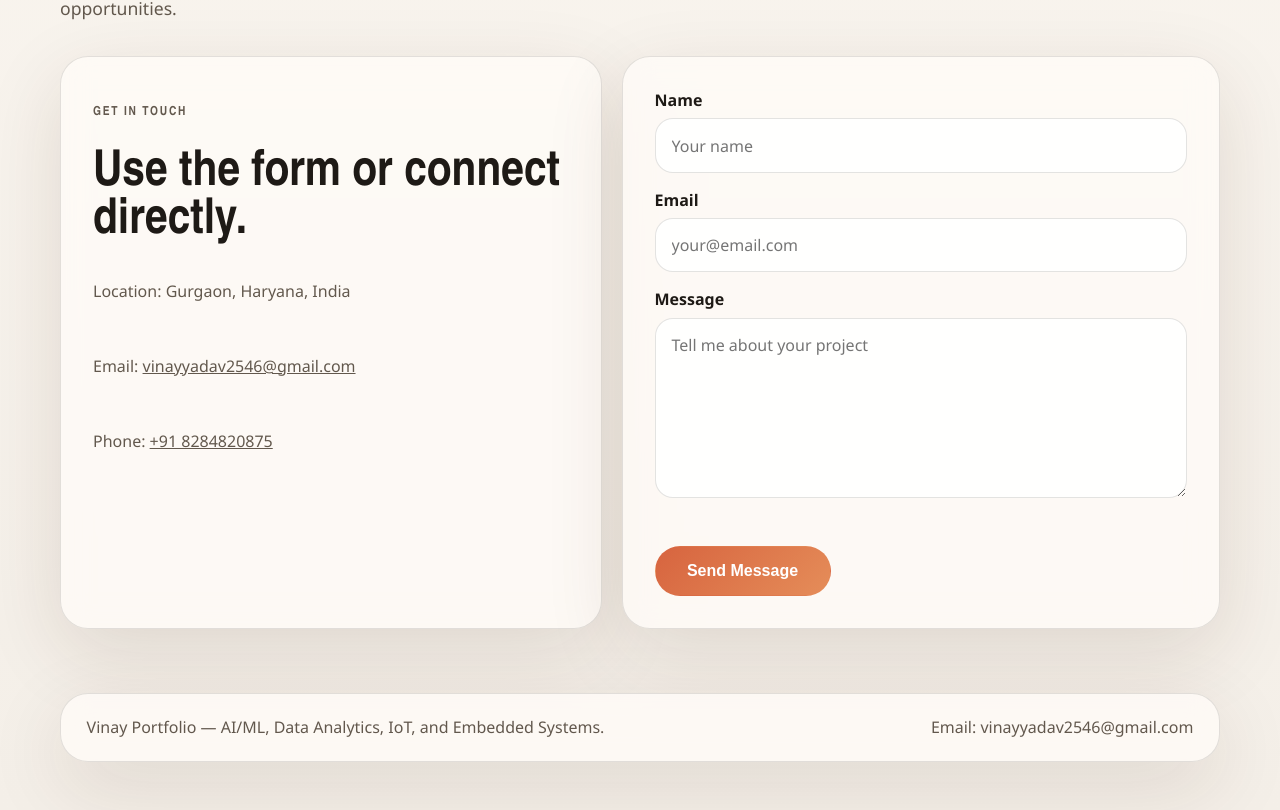
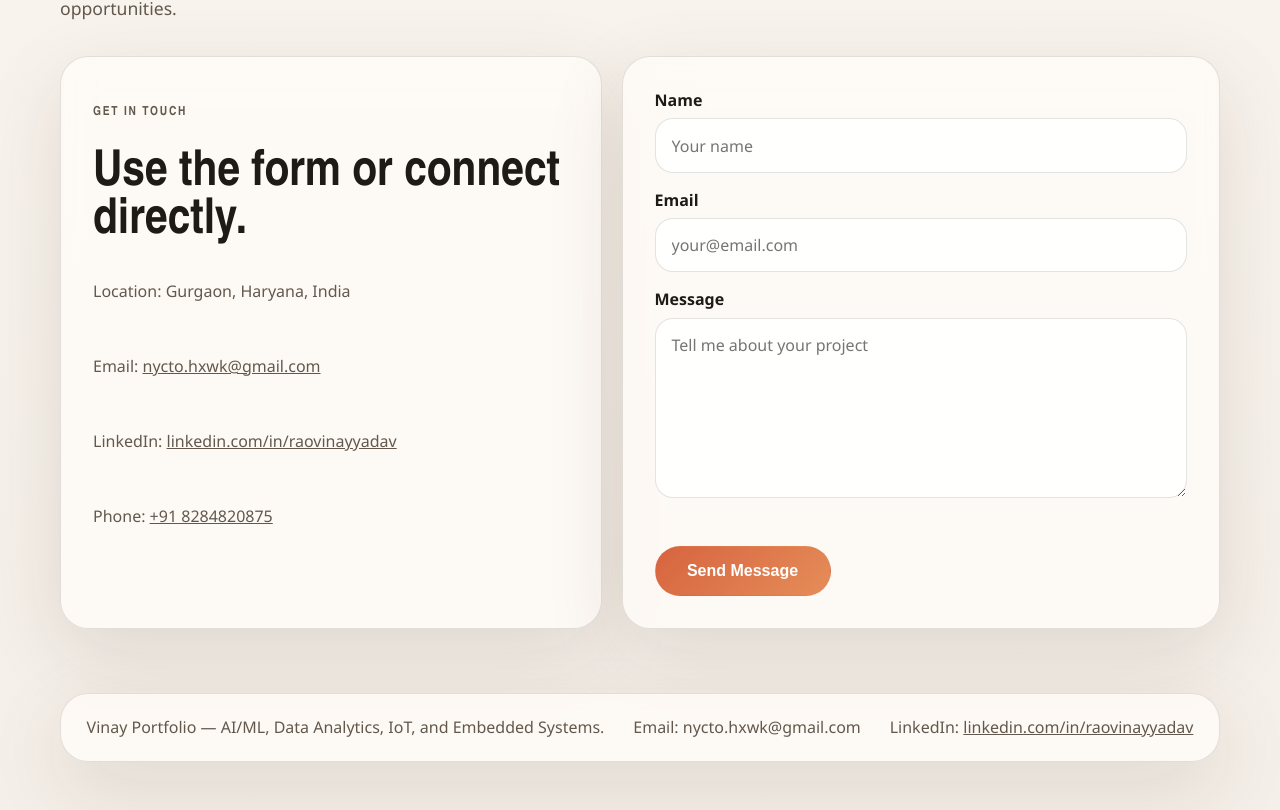
Before and after one commit to NYCTOHXWK/ALPHATEST, a Next.js app: page /contact in a window 1280 px wide. Shown: the part 664-1474 px from the top of the page. Built offline with nearby package versions, Linux system fonts and the light colour scheme.

Commit message:
Update LinkedIn URL and restore contact email

```diff
--- a/api/contact.js
+++ b/api/contact.js
@@ -66,7 +66,7 @@ export default async function handler(req, res) {
 
     await resend.emails.send({
       from: "Portfolio Contact <onboarding@resend.dev>",
-      to: "takemydick0@gmail.com",
+      to: "nycto.hxwk@gmail.com",
       subject: `New message from ${cleanName}`,
       html: `
         <div style="font-family: Arial; padding: 16px;">
--- a/app/api/contact/route.ts
+++ b/app/api/contact/route.ts
@@ -7,7 +7,7 @@ type ContactPayload = {
   message?: string;
 };
 
-const destinationEmail = "vinayyadav2546@gmail.com";
+const destinationEmail = "nycto.hxwk@gmail.com";
 
 function getResendClient() {
   const apiKey = process.env.RESEND_API_KEY;
--- a/app/contact/page.tsx
+++ b/app/contact/page.tsx
@@ -17,7 +17,13 @@ export default function ContactPage() {
           <h2>Use the form or connect directly.</h2>
           <p>Location: Gurgaon, Haryana, India</p>
           <p>
-            Email: <a href="mailto:vinayyadav2546@gmail.com">vinayyadav2546@gmail.com</a>
+            Email: <a href="mailto:nycto.hxwk@gmail.com">nycto.hxwk@gmail.com</a>
+          </p>
+          <p>
+            LinkedIn:{" "}
+            <a href="https://www.linkedin.com/in/raovinayyadav/" target="_blank" rel="noreferrer">
+              linkedin.com/in/raovinayyadav
+            </a>
           </p>
           <p>
             Phone: <a href="tel:+918284820875">+91 8284820875</a>
@@ -31,7 +37,13 @@ export default function ContactPage() {
         <p className="mini-label">Contact Details</p>
         <p>Location: Gurgaon, Haryana, India</p>
         <p>
-          Email: <a href="mailto:vinayyadav2546@gmail.com">vinayyadav2546@gmail.com</a>
+          Email: <a href="mailto:nycto.hxwk@gmail.com">nycto.hxwk@gmail.com</a>
+        </p>
+        <p>
+          LinkedIn:{" "}
+          <a href="https://www.linkedin.com/in/raovinayyadav/" target="_blank" rel="noreferrer">
+            linkedin.com/in/raovinayyadav
+          </a>
         </p>
         <p>
           Phone: <a href="tel:+918284820875">+91 8284820875</a>
--- a/components/site-footer.tsx
+++ b/components/site-footer.tsx
@@ -2,7 +2,13 @@ export function SiteFooter() {
   return (
     <footer className="site-footer">
       <p>Vinay Portfolio — AI/ML, Data Analytics, IoT, and Embedded Systems.</p>
-      <p>Email: vinayyadav2546@gmail.com</p>
+      <p>Email: nycto.hxwk@gmail.com</p>
+      <p>
+        LinkedIn:{" "}
+        <a href="https://www.linkedin.com/in/raovinayyadav/" target="_blank" rel="noreferrer">
+          linkedin.com/in/raovinayyadav
+        </a>
+      </p>
     </footer>
   );
 }
```
Also changed, not shown: 1 other file (tests, documents, lock files or other folders).
